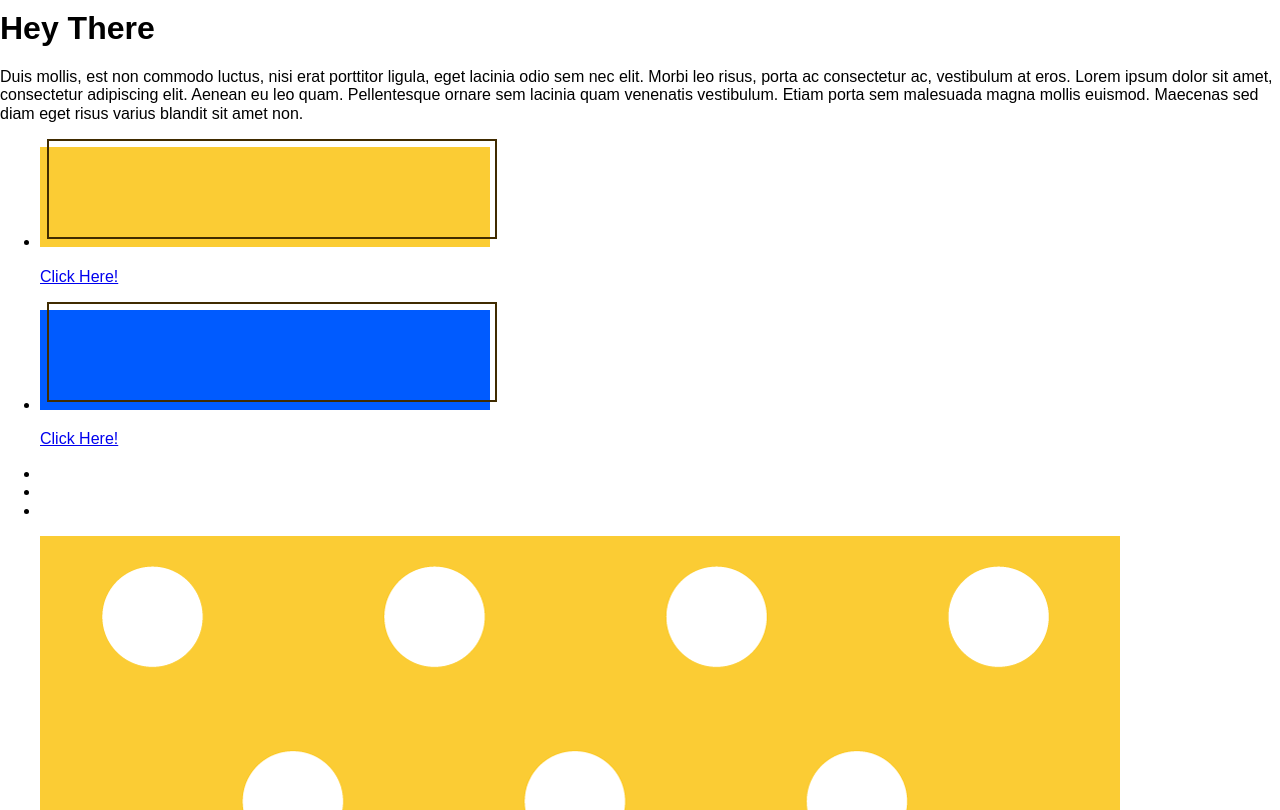
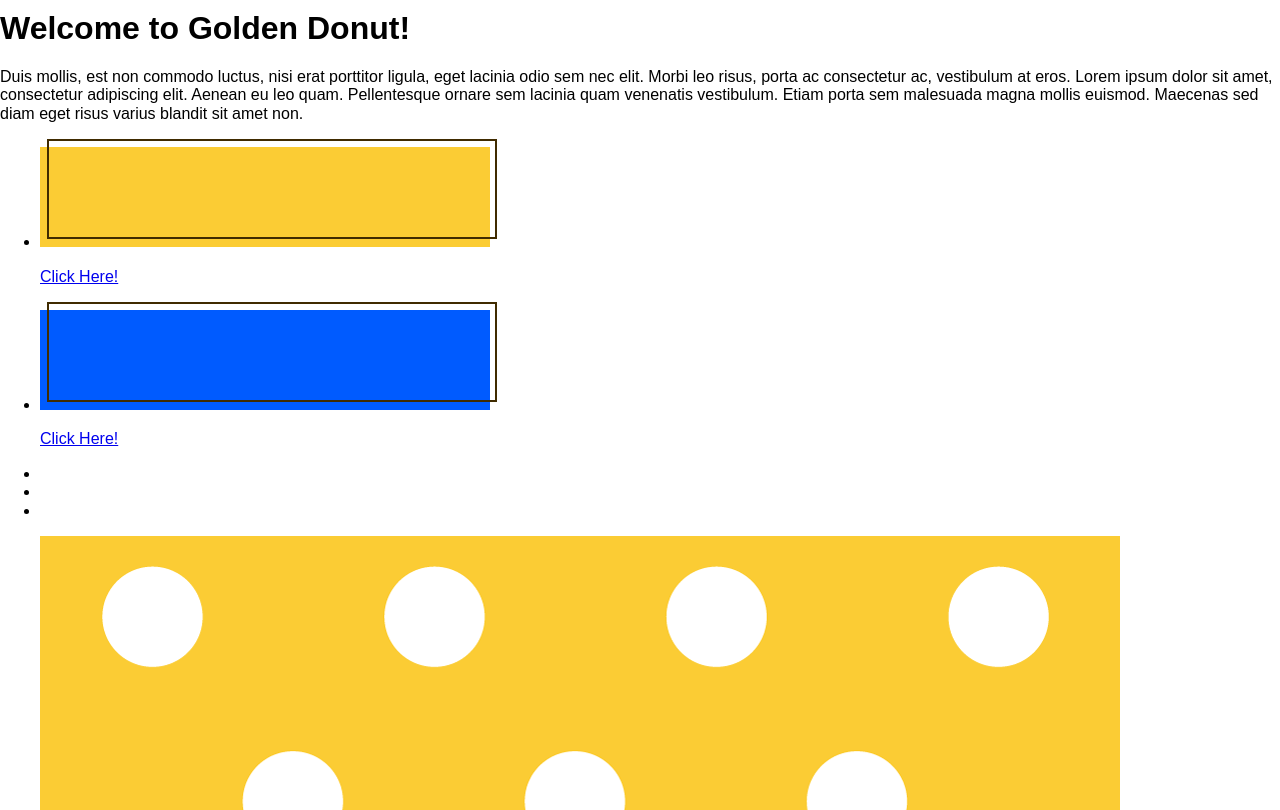
Before and after one commit to cjohnson1088/project_final2_johnson_caitlin, a plain HTML site: page index.html in a window 1280 px wide. Shown: the part 1096-1906 px from the top of the page. Drawn offline with Linux system fonts and the light colour scheme.

Commit message:
change h1 text

```diff
--- a/index.html
+++ b/index.html
@@ -18,7 +18,7 @@
         <main class="main">
             <div class="wrapper">
                 <section class="typography">
-                    <h1>Hey There</h1>
+                    <h1>Welcome to Golden Donut!</h1>
                     <p>Duis mollis, est non commodo luctus, nisi erat porttitor ligula, eget lacinia odio sem nec elit. Morbi leo risus, porta ac consectetur ac, vestibulum at eros. Lorem ipsum dolor sit amet, consectetur adipiscing elit. Aenean eu leo quam. Pellentesque ornare sem lacinia quam venenatis vestibulum. Etiam porta sem malesuada magna mollis euismod. Maecenas sed diam eget risus varius blandit sit amet non.</p>
                     <ul class="icons">
                       <li>
```
